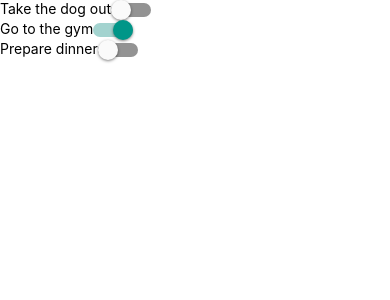
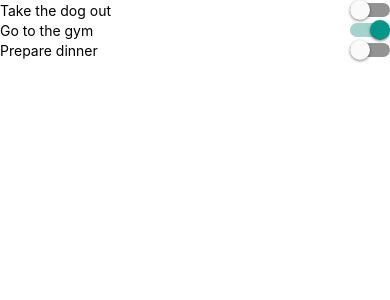
Before and after one commit to novoda/react-native-workshop, a React Native app: screen / in a window 390 px wide. Shown: the top 300 px of the page. Built offline with nearby package versions, Linux system fonts and the light colour scheme.

Commit message:
Align items in Todo

```diff
--- a/Todo.js
+++ b/Todo.js
@@ -3,7 +3,9 @@ import { View, Switch, Text, StyleSheet } from "react-native";
 
 const styles = StyleSheet.create({
     container: {
-        flexDirection: 'row'
+        flexDirection: 'row',
+        justifyContent: 'space-between',
+        alignItems: 'center'
     }
 })
 
```
